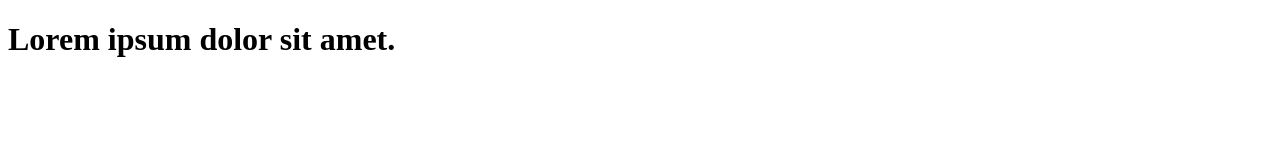
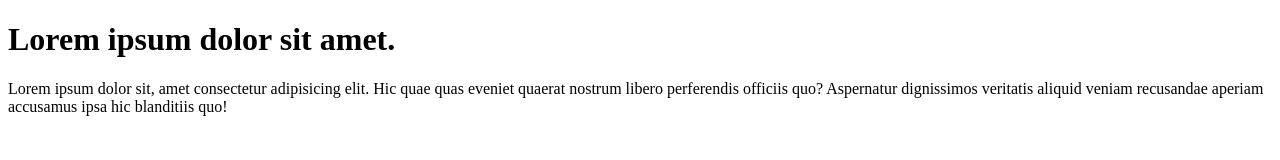
Before and after one commit to suraj2402/learn-git, a plain HTML site: page index.html in a window 1280 px wide. Drawn offline with Linux system fonts and the light colour scheme.

Commit message:
add paragraph to code

```diff
--- a/index.html
+++ b/index.html
@@ -7,5 +7,6 @@
 </head>
 <body>
     <h1>Lorem ipsum dolor sit amet.</h1>
+    <p>Lorem ipsum dolor sit, amet consectetur adipisicing elit. Hic quae quas eveniet quaerat nostrum libero perferendis officiis quo? Aspernatur dignissimos veritatis aliquid veniam recusandae aperiam accusamus ipsa hic blanditiis quo!</p>
 </body>
 </html>
```
